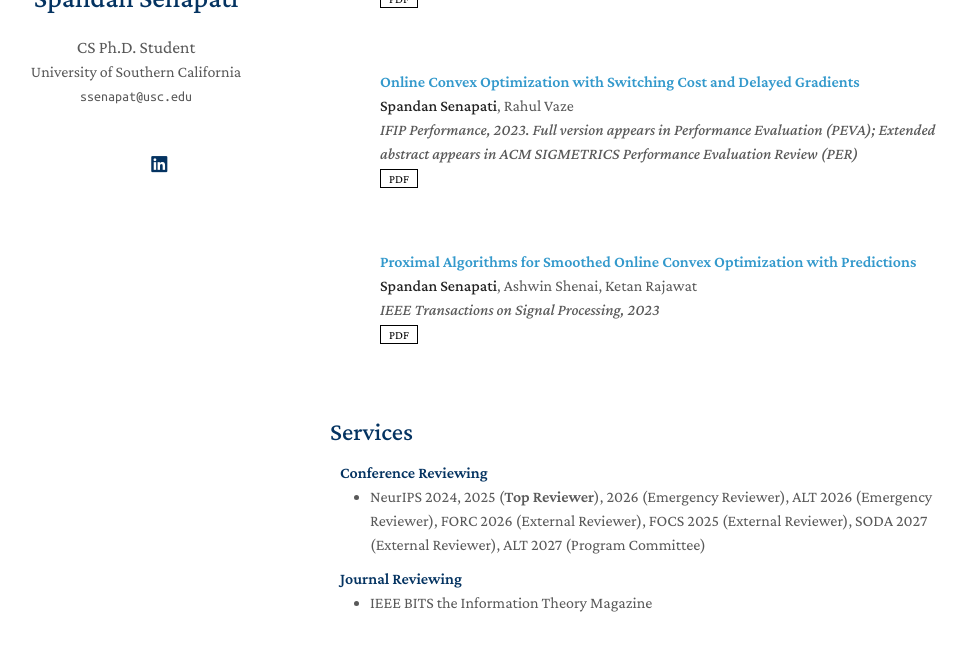
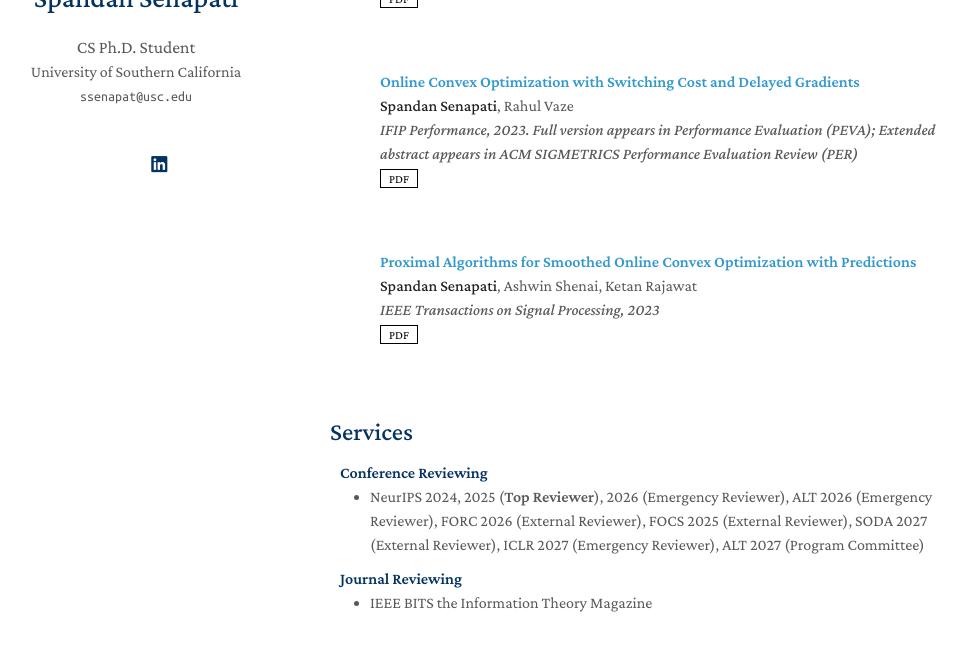
Before and after one commit to Fellow4/Fellow4.github.io, a Jekyll site: the page built from index.md, in a window 1280 px wide and 900 px high, scrolled down 1252 px, cut to the strip 206-857 px from the top of the window. Shown: the whole strip, without its empty margins (140-1106 px from the left). Built offline with Jekyll 4.4.1, drawn with Linux system fonts in a browser that asks for light colours; a style sheet for code colours, icons or effects is not loaded.

Commit message:
Updated Website

```diff
--- a/_includes/services.md
+++ b/_includes/services.md
@@ -3,7 +3,7 @@
 <h4 style="margin:0 10px 0;">Conference Reviewing</h4>
 
 <ul style="margin:0 0 5px;">
-  <li><a><autocolor> NeurIPS 2024, 2025 (<b>Top Reviewer</b>), 2026 (Emergency Reviewer), ALT 2026 (Emergency Reviewer), FORC 2026 (External Reviewer), FOCS 2025 (External Reviewer), SODA 2027 (External Reviewer), ALT 2027 (Program Committee) </autocolor></a></li>
+  <li><a><autocolor> NeurIPS 2024, 2025 (<b>Top Reviewer</b>), 2026 (Emergency Reviewer), ALT 2026 (Emergency Reviewer), FORC 2026 (External Reviewer), FOCS 2025 (External Reviewer), SODA 2027 (External Reviewer), ICLR 2027 (Emergency Reviewer), ALT 2027 (Program Committee) </autocolor></a></li>
 </ul>
 
 
```
